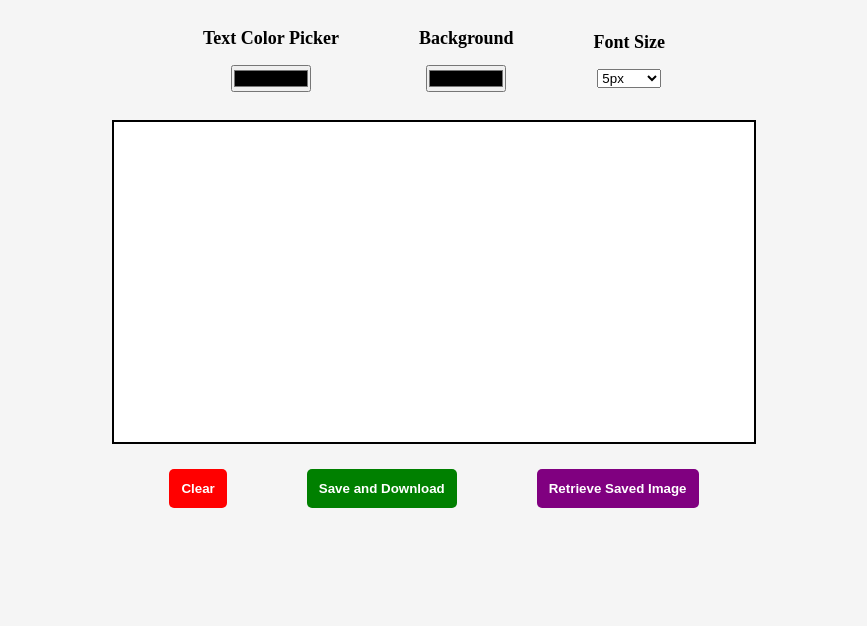
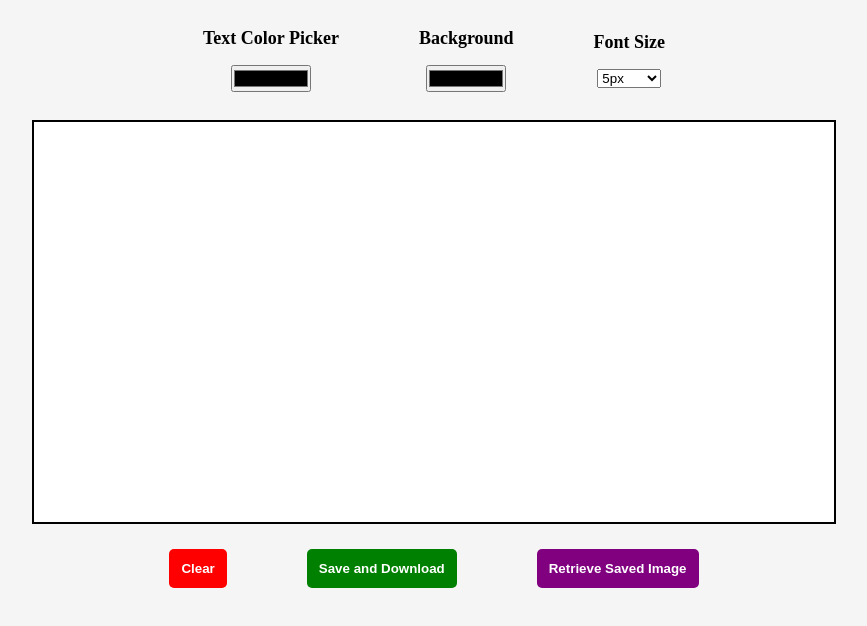
Before and after one commit to shaikawez59/quickSign, a plain HTML site: page index.html in a window 1280 px wide. Shown: the whole page, without its empty margins (206-1073 px from the left). Drawn offline with Linux system fonts and the light colour scheme.

Commit message:
Modified

```diff
--- a/index.html
+++ b/index.html
@@ -30,6 +30,9 @@
           </div>
         </div>
         <canvas
+          width="800"
+          height="400"
+          style="border: 2px solid black"
           id="myCanva"
         ></canvas>
         <div class="bottom">
--- a/style.css
+++ b/style.css
@@ -7,7 +7,7 @@ body {
   background-color: whitesmoke;
 }
 .top {
-  height: 15vmin;
+  height: 15vh;
   display: flex;
   justify-content: center;
   align-items: center;
@@ -31,7 +31,7 @@ select {
   width: 4rem;
 }
 .bottom {
-  height: 10vmin;
+  height: 10vh;
   display: flex;
   justify-content: center;
   align-items: center;
@@ -53,8 +53,3 @@ button {
 .btnRetrieve {
   background-color: purple;
 }
-#myCanva {
-  border: 2px solid black;
-  width: 80vmin;
-  height: 40vmin;
-}
```
